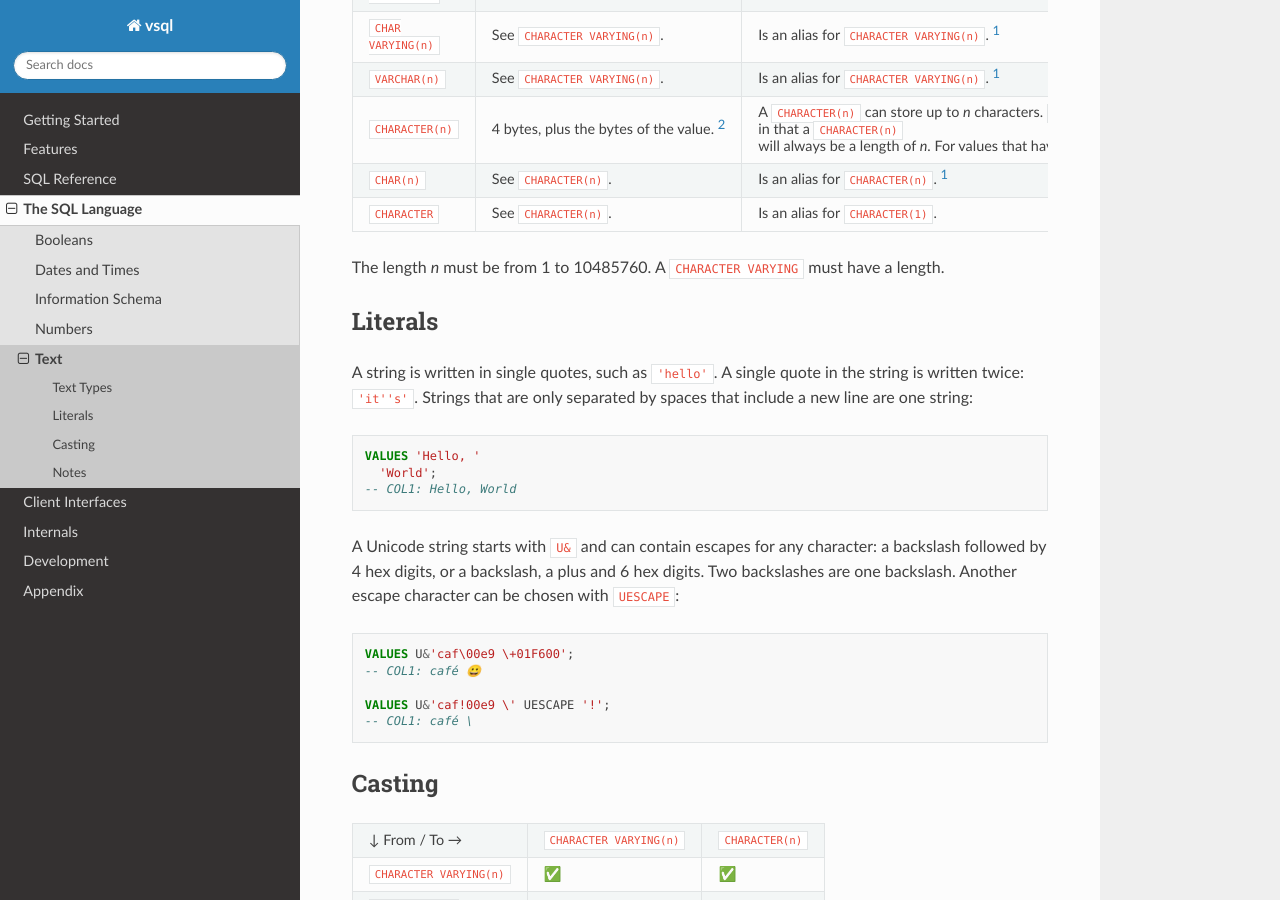
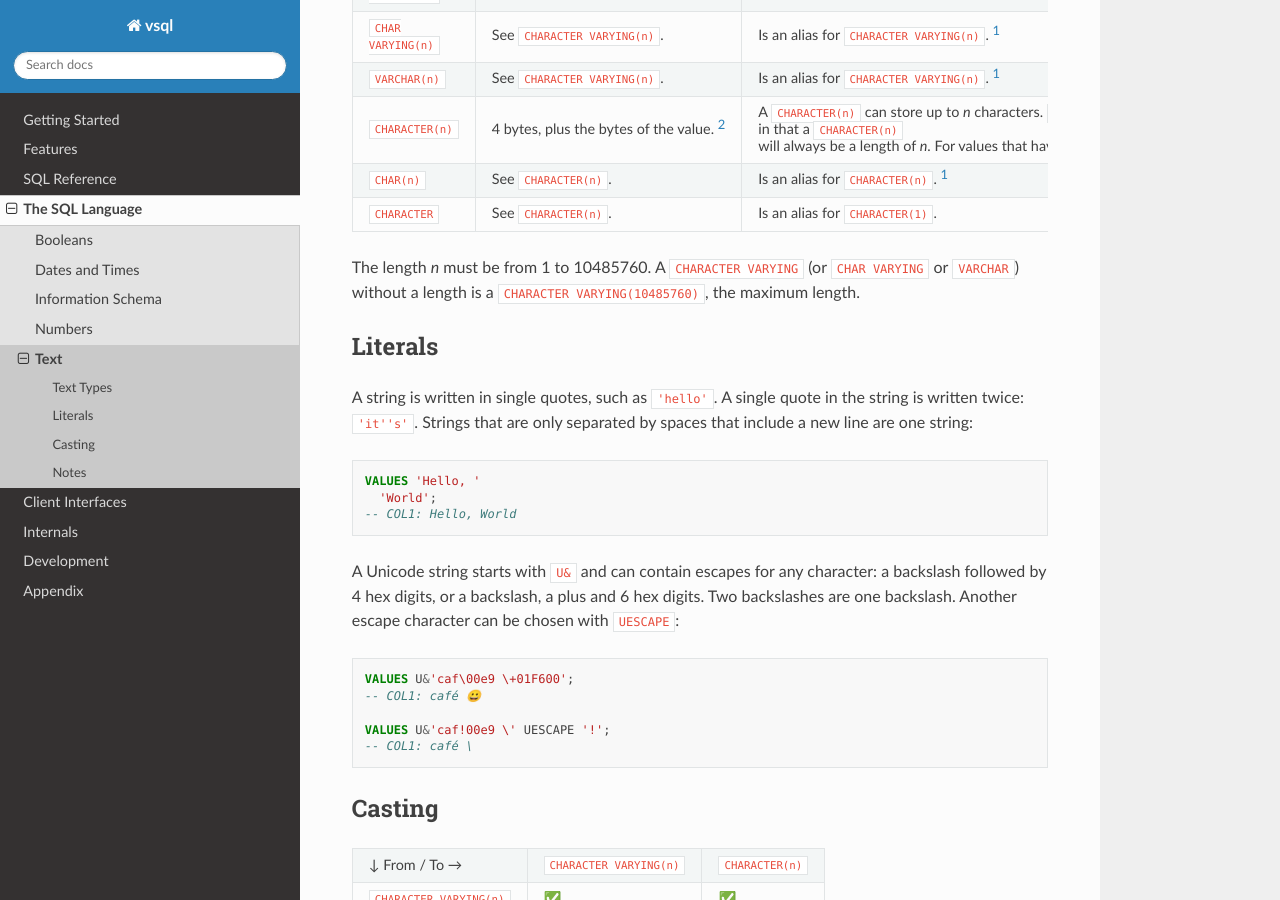
Before and after one commit to elliotchance/vsql, a Sphinx documentation site: the page built from docs/text.rst, in a window 1280 px wide and 900 px high, scrolled down 469 px. Built offline with Sphinx 7.4.7 and the Read the Docs theme 3.1.0, drawn with Linux system fonts in a browser that asks for light colours.

Commit message:
language: Allow CHARACTER VARYING without a length
SQL:2023 allows a CHARACTER VARYING (or CHAR VARYING or VARCHAR) without a
length (Feature T081), which then has an implementation-defined maximum
length (ISO/IEC 9075-2:2023, 6.1, <data type>, Syntax Rules, 7 and
Conformance Rules, 22). In vsql that's the maximum length of 10485760, so
VARCHAR is a CHARACTER VARYING(10485760).

T081 also allows a BINARY VARYING without a length, but there are no
binary strings (T021).

Fixes #1192

Co-Authored-By: Claude Opus 5.5 <noreply@anthropic.com>

```diff
--- a/docs/sql-compliance-9075-2.rst
+++ b/docs/sql-compliance-9075-2.rst
@@ -1283,7 +1283,7 @@ Optional Features
    * - ❌ **T076**
      - **DECFLOAT data type**
 
-   * - ❌ **T081**
+   * - ✅ **T081**
      - **Optional string types maximum length**
 
    * - ❌ **T101**
--- a/docs/sql-compliance.rst
+++ b/docs/sql-compliance.rst
@@ -18,7 +18,7 @@ vsql follows three of them. Each has its own page:
    * - :doc:`sql-compliance-9075-2`
      - The SQL language
      - 128 of 163
-     - 96 of 408
+     - 97 of 408
 
    * - :doc:`sql-compliance-9075-3`
      - The C API
--- a/docs/text.rst
+++ b/docs/text.rst
@@ -37,8 +37,9 @@ Text Types
     - See ``CHARACTER(n)``.
     - Is an alias for ``CHARACTER(1)``.
 
-The length *n* must be from 1 to 10485760. A ``CHARACTER VARYING`` must have a
-length.
+The length *n* must be from 1 to 10485760. A ``CHARACTER VARYING`` (or
+``CHAR VARYING`` or ``VARCHAR``) without a length is a
+``CHARACTER VARYING(10485760)``, the maximum length.
 
 Literals
 --------
```
Also changed, not shown: docs/standard/part2/06.txt (+4 -4 lines), 3 other files.
